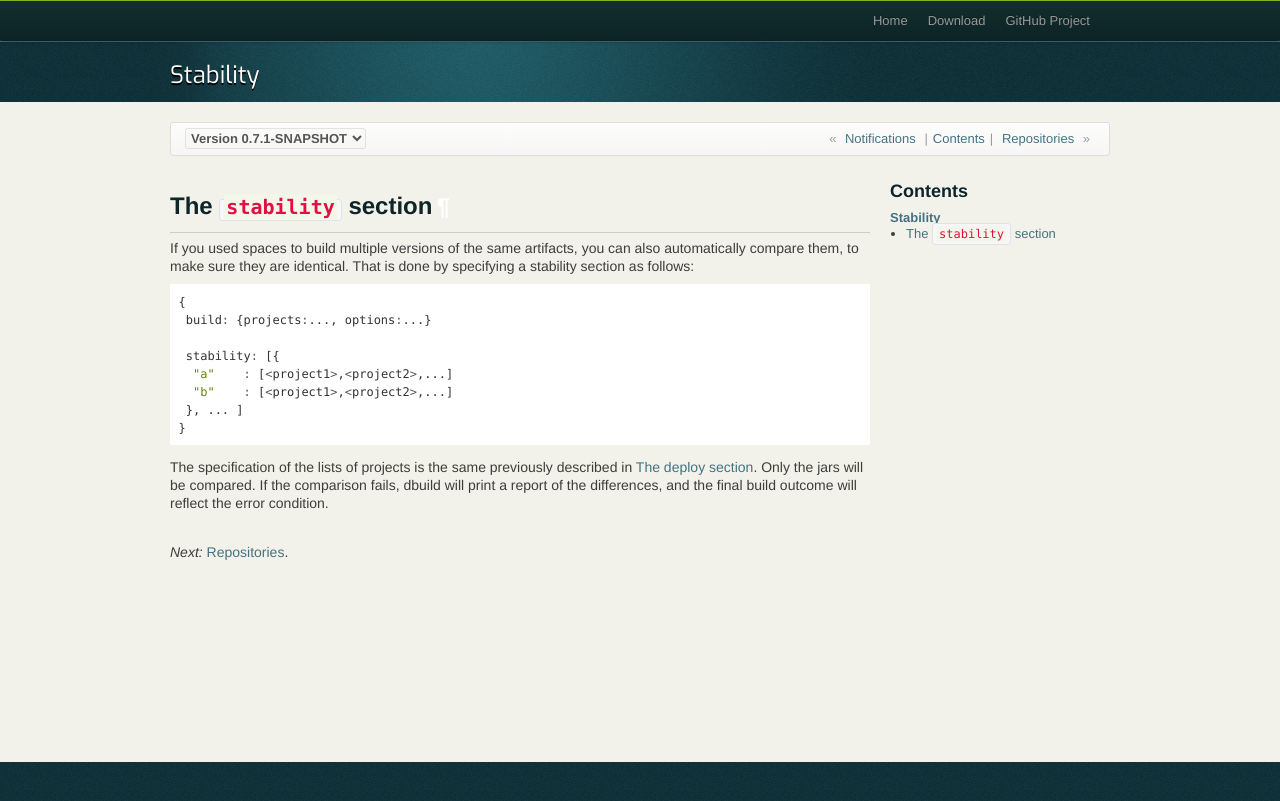
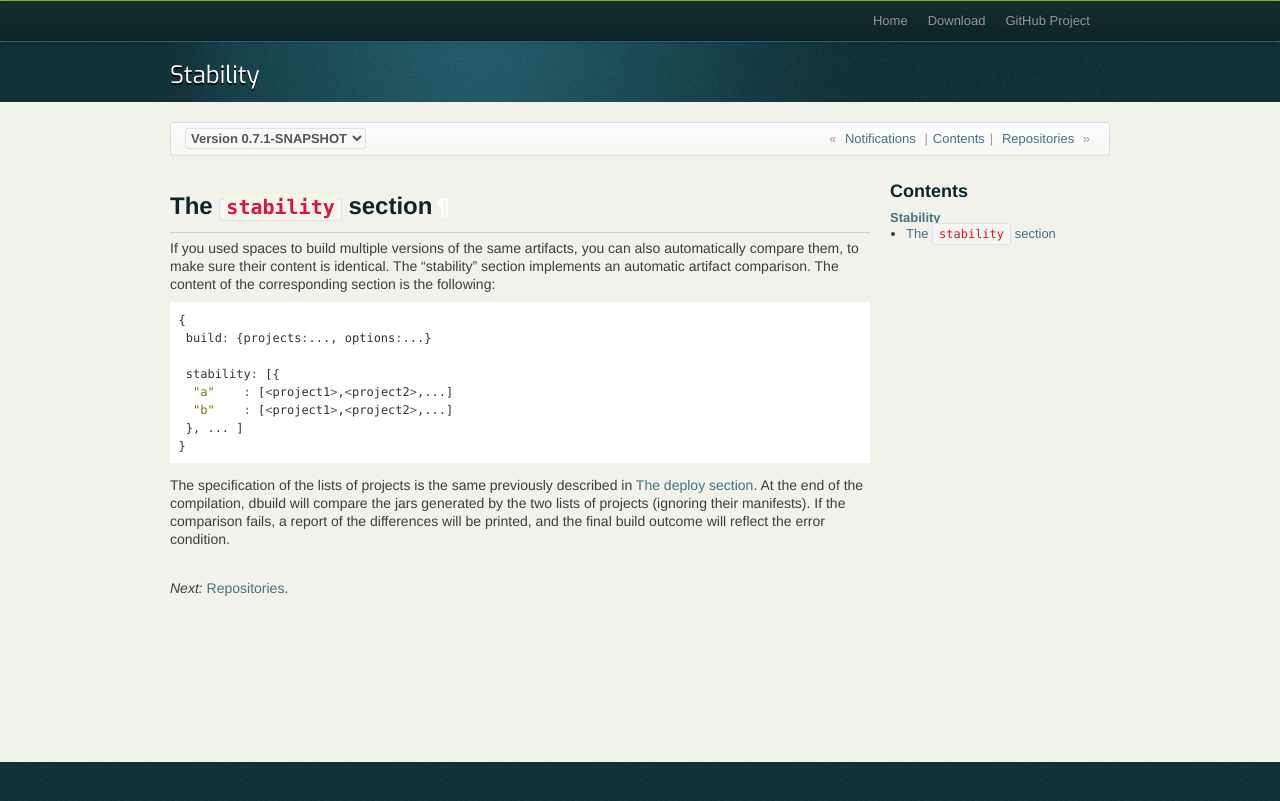
Before and after one commit to lightbend-labs/dbuild, a Sphinx documentation site: the page built from docs/src/sphinx/stability.rst, in a window 1280 px wide. Shown: the top 801 px of the page. Built offline with Sphinx 7.4.7, drawn with Linux system fonts in a browser that asks for light colours.

Commit message:
Implemented traversal and comparison of jar files.
The stability task is now fully feature complete.

```diff
--- a/docs/src/sphinx/stability.rst
+++ b/docs/src/sphinx/stability.rst
@@ -7,8 +7,9 @@ The ``stability`` section
 -------------------------
 
 If you used spaces to build multiple versions of the same artifacts, you can also
-automatically compare them, to make sure they are identical. That is done by
-specifying a stability section as follows:
+automatically compare them, to make sure their content is identical. The "stability"
+section implements an automatic artifact comparison. The content of the corresponding
+section is the following:
 
 .. code-block:: javascript
 
@@ -22,8 +23,9 @@ specifying a stability section as follows:
    }
 
 The specification of the lists of projects is the same previously described in :ref:`section-deploy`.
-Only the jars will be compared. If the comparison fails, dbuild will print a report of the
-differences, and the final build outcome will reflect the error condition.
+At the end of the compilation, dbuild will compare the jars generated by the two lists of projects
+(ignoring their manifests). If the comparison fails, a report of the differences will be printed,
+and the final build outcome will reflect the error condition.
 
 |
 
```
Also changed, not shown: 1 other file.
